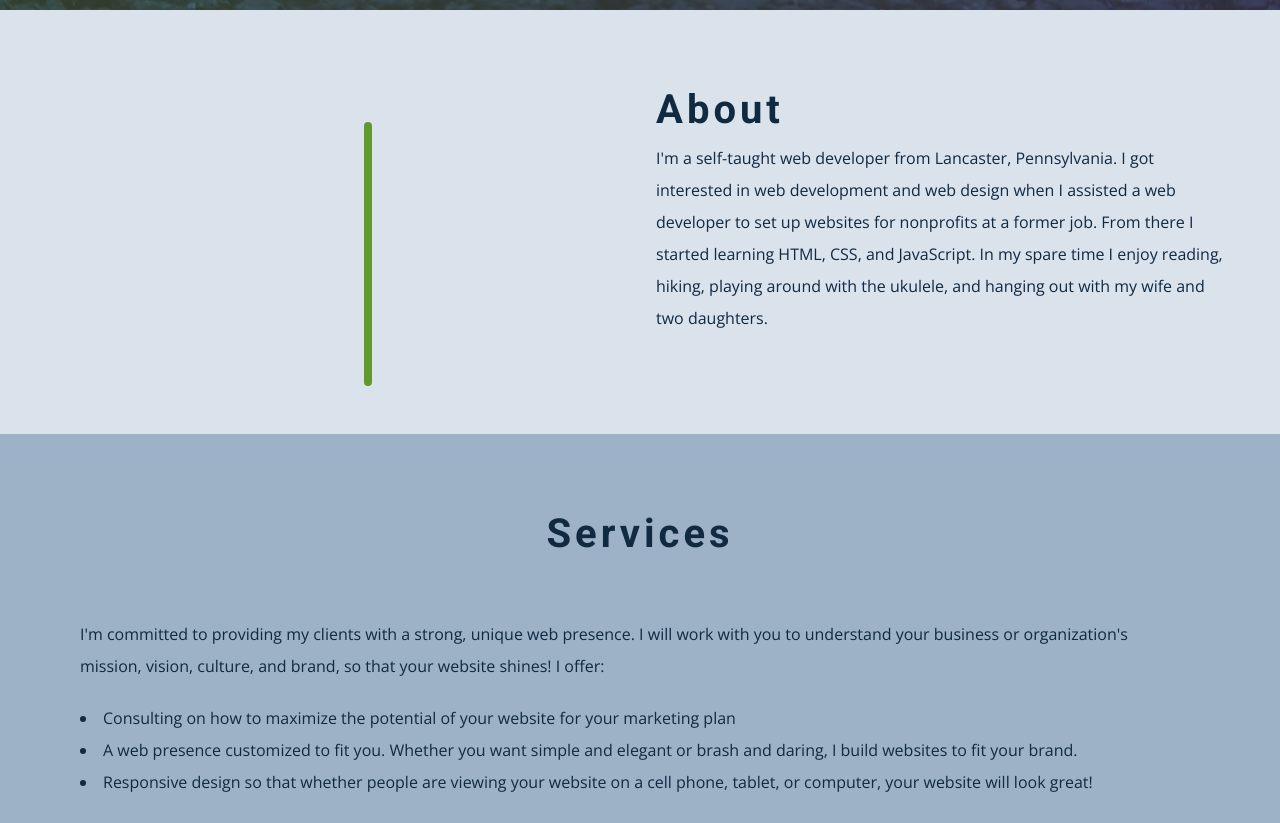
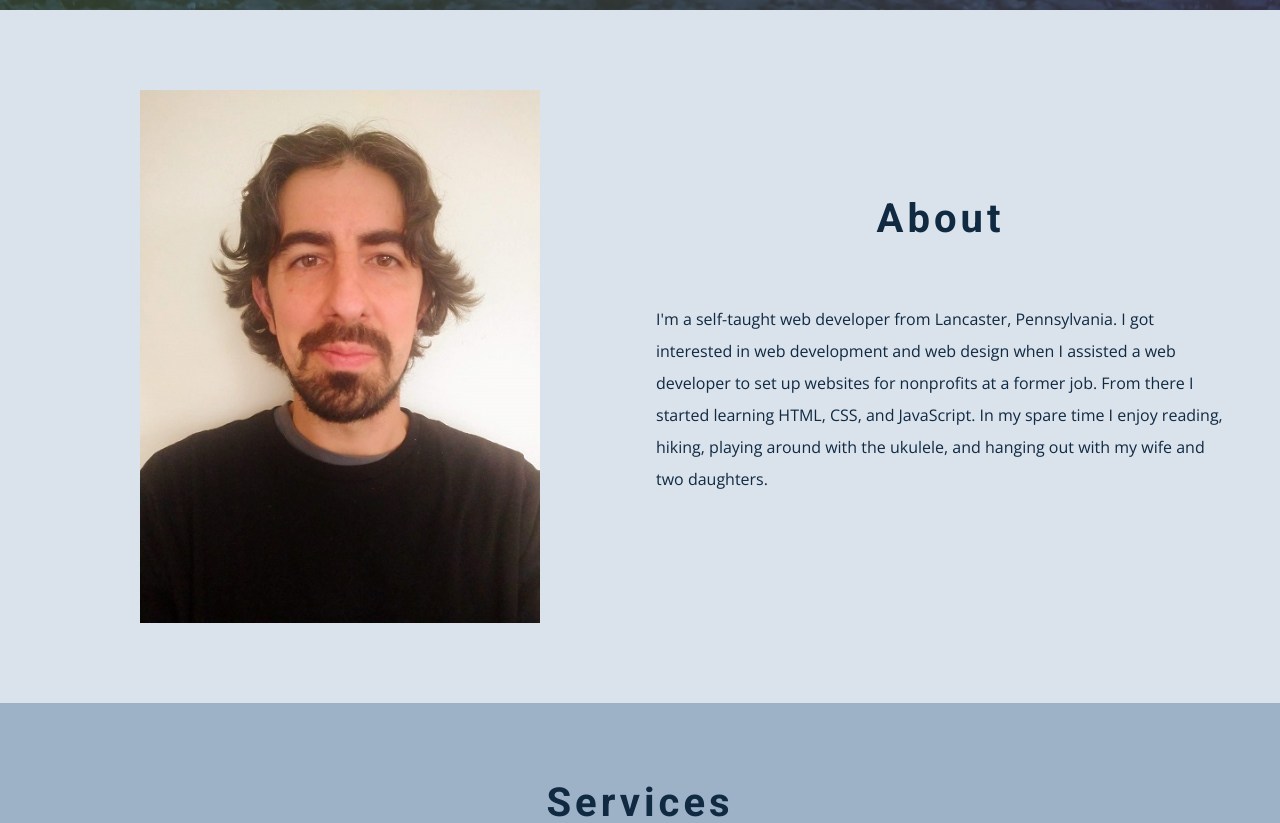
Before and after one commit to chris-fretz/mantis-web-design, a website: page index.html in a window 1280 px wide. Shown: the part 790-1613 px from the top of the page. Drawn offline with nearby package versions, Linux system fonts and the light colour scheme.

Commit message:
Fixed responsive design

```diff
--- a/index.html
+++ b/index.html
@@ -104,11 +104,13 @@
       <div class="section-center about-center">
         <!-- about img -->
         <article class="about-img">
-          <!-- <img src="./assets/img/Chris Fretz Headshot.jpg" alt="about img" /> -->
+          <img src="./assets/img/Chris Fretz Headshot.jpg" alt="about img" />
         </article>
         <!-- about info -->
         <article class="about-info">
-          <h2>About</h2>
+          <div class="section-title">
+            <h2>About</h2>
+          </div>
           <p>
             I'm a self-taught web developer from Lancaster, Pennsylvania. I got
             interested in web development and web design when I assisted a web
--- a/main.css
+++ b/main.css
@@ -347,7 +347,7 @@ Heading
 
 .header-title {
   position: absolute;
-  top: 10vh;
+  top: 20%;
   margin-left: auto;
   margin-right: auto;
   left: 0;
@@ -399,18 +399,8 @@ about
   }
   .about-img {
     display: block;
-    position: relative;
   }
-  .about-img::before {
-    content: "";
-    position: absolute;
-    width: 100%;
-    height: 100%;
-    border: 0.25rem solid var(--clr-primary-5);
-    top: 2rem;
-    right: -2rem;
-    border-radius: var(--radius);
-  }
+
   .about-info {
     align-self: center;
   }
```
